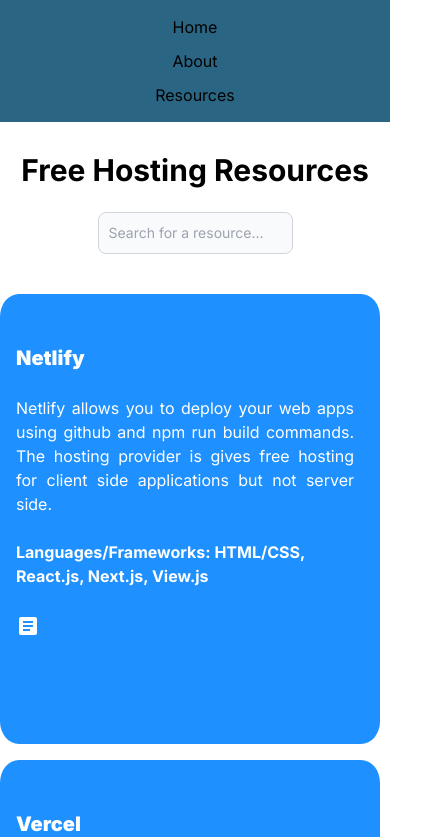
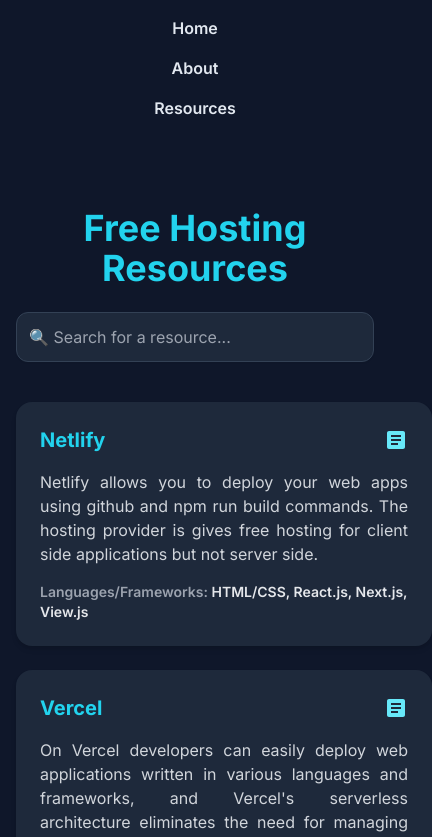
Before and after one commit to N00rAhmed/Free-Hosting-Services, a Next.js app: page /resources in a window 390 px wide. Shown: the top 837 px of the page, 432 px wide, since content can reach past the window. Built offline with nearby package versions, Linux system fonts and the light colour scheme.

Commit message:
added ui changes

```diff
--- a/app/footer/footer.css
+++ b/app/footer/footer.css
@@ -1,8 +1,26 @@
+.footer {
+  background-color: #0f172a; /* same as site background (slate-900) */
+  border-top: 1px solid #1e293b; /* subtle separator */
+  color: #e5e7eb; /* gray-200 */
+  text-align: center;
+  padding: 1.5rem;
+  margin-top: 2rem;
+  font-size: 0.95rem;
+}
 
-.footer {
-    padding-top: 40px;
-    text-align: center;
-    background-color: rgb(33, 33, 149);
-    height: 100px;
-    color: antiquewhite;
+.footer-text {
+  margin: 0;
+  font-weight: 500;
+  color: #cbd5e1; /* gray-300 */
 }
+
+.highlight {
+  color: #22d3ee; /* cyan accent to match theme */
+  font-weight: 600;
+}
+
+.footer-copy {
+  margin: 0.5rem 0 0;
+  font-size: 0.85rem;
+  color: #94a3b8; /* gray-400 */
+}
--- a/app/footer/page.tsx
+++ b/app/footer/page.tsx
@@ -1,23 +1,14 @@
-
 import './footer.css';
 
-function page() {
-
-    const currentYear = new Date().getFullYear();
-
+export default function Footer() {
+  const currentYear = new Date().getFullYear();
 
   return (
-    <div>
-        <br />
-        <div className='footer'>
-
-            <p>Built and designed by Noor Ahmed</p>
-            <p className="font-semibold">&copy; {currentYear} All Rights Reserved</p>
-
-        </div>
-
-    </div>
-  )
+    <footer className="footer">
+      <p className="footer-text">
+        🚀 Built and designed by <span className="highlight">Noor Ahmed</span>
+      </p>
+      <p className="footer-copy">&copy; {currentYear} All Rights Reserved</p>
+    </footer>
+  );
 }
-
-export default page
--- a/app/globals.css
+++ b/app/globals.css
@@ -2,52 +2,10 @@
 @tailwind components;
 @tailwind utilities;
 
-body{
-  /* background-color: #061629; */
+body {
+  @apply bg-slate-900 text-gray-100;
 }
 
-
-h1{
-  display: flex;
-  justify-content: center;
-  margin-top: 30px;
+h1 {
+  @apply flex justify-center mt-8;
 }
-/* .container{
-  display: flex;
-  justify-content: center;
-  flex-direction: column;
-  align-items: center;
-  background-color: bisque;
-} */
-/* .intro-container{
-  display: flex;
-  justify-content: center;
-  flex-direction: row;
-  align-items: center;
-  width: 60%;
-  text-align: center;
-
-  background-color: aqua;
-} */
-
-.intro-container{
-  display: flex;
-  justify-content: center;
-  text-align: center;
-}
-.intro{
-  width: 60%;
-}
-
-.button-container{
-  display: flex;
-  justify-content: center;
-
-  padding-top: 20px;
-}
-
-/* p{
-  width: 60%;
-  align-items: center;
-  text-align: center;
-} */
--- a/app/navbar/navbar.css
+++ b/app/navbar/navbar.css
@@ -2,35 +2,57 @@
   display: flex;
   justify-content: center;
   align-items: center;
-    background-color: #2a6684;
+  background-color: #0f172a; /* dark slate */
   width: 100%;
-    height: 100px;
-  }
-  .card {
-    display: flex;
-    justify-content: center;
+  height: 70px;
+  position: sticky;
+  top: 0;
+  z-index: 50;
+  gap: 2rem; /* spacing between links */
 }
 
-p{
-    margin-right: 10px;
-}
-.card p:hover{
-  color:aqua;
+.nav-link {
+  font-size: 1.1rem;
+  font-weight: 600;
+  color: #e2e8f0; /* gray-200 */
+  text-decoration: none;
+  position: relative;
+  transition: color 0.3s ease;
 }
 
+.nav-link:hover {
+  color: #22d3ee; /* cyan-400 */
+}
+
+.nav-link::after {
+  content: "";
+  position: absolute;
+  width: 0;
+  height: 2px;
+  display: block;
+  margin-top: 5px;
+  right: 0;
+  background: #22d3ee;
+  transition: width 0.3s ease;
+  -webkit-transition: width 0.3s ease;
+}
+
+.nav-link:hover::after {
+  width: 100%;
+  left: 0;
+  background: #22d3ee;
+}
+
+/* Mobile Responsive */
 @media (max-width: 600px) {
   .links-container {
     flex-direction: column;
     height: auto;
-      padding: 10px;
+    padding: 1rem;
+    gap: 1rem;
   }
 
-
-    .card {
-      flex-direction: column;
-    }
-
-    .card p {
-      margin: 5px 0;
+  .nav-link {
+    font-size: 1rem;
   }
 }
--- a/app/navbar/page.tsx
+++ b/app/navbar/page.tsx
@@ -1,12 +1,18 @@
-import Link from "next/link"
-import './navbar.css';
+import Link from "next/link";
+import "./navbar.css";
 
 export default function Navbar() {
   return (
-    <div className="links-container">
-        <Link className="card" href='/'><p>Home</p></Link>
-        <Link className="card" href='/about'><p>About</p></Link>
-        <Link className="card" href='/resources'><p>Resources</p></Link>
-    </div>
-  )
+    <nav className="links-container">
+      <Link className="nav-link" href="/">
+        Home
+      </Link>
+      <Link className="nav-link" href="/about">
+        About
+      </Link>
+      <Link className="nav-link" href="/resources">
+        Resources
+      </Link>
+    </nav>
+  );
 }
--- a/app/page.tsx
+++ b/app/page.tsx
@@ -5,26 +5,41 @@
 
 export default function Home() {
   return (
-    <div>
-      <Navbar/>
-      <h1 className="font-bold text-2xl">Free Hosting Services for devs </h1>
-      <br/>
+    <div className="min-h-screen flex flex-col bg-slate-900 text-gray-100">
+      <Navbar />
 
-      <div className='intro-container'>
-        <strong className='intro'>Welcome to Free Hosting Services for Devs
-          Here you will find hosting services without any cost.
-          Whether you&apos;re a seasoned coder or just starting out, our platform provides reliable, secure, and free hosting services.
-          Elevate your creations with our £0 hosting services today!</strong>
-      </div>
+      <main className="flex-grow flex flex-col items-center justify-center px-6 sm:px-12 py-16 text-center">
+        {/* Hero Title */}
+        <h1 className="font-extrabold text-4xl sm:text-5xl md:text-6xl text-cyan-400 mb-6">
+          Free Hosting Services for Devs
+        </h1>
 
-      <Link className='button-container' href='/about'>
-        <button className="bg-blue-500 hover:bg-blue-700 text-white font-bold py-2 px-4 rounded">
-          About
-        </button>
-      </Link>
+        {/* Intro Text */}
+        <div className="bg-slate-800 shadow-md rounded-2xl p-8 sm:p-12 max-w-3xl transition hover:shadow-cyan-500/30">
+          <p className="text-lg sm:text-xl text-gray-300 leading-relaxed">
+            Welcome to <span className="font-semibold text-cyan-300">Free Hosting Services for Devs</span>.
+            Here you will find hosting services at <span className="font-bold text-cyan-400">zero cost</span>.
+            Whether you&apos;re a seasoned coder or just starting out, our platform provides reliable, secure,
+            and free hosting services. Elevate your creations with our <span className="font-bold text-cyan-300">£0 hosting solutions</span> today!
+          </p>
+        </div>
+
+        {/* CTA Button */}
+        <div className="mt-10">
+          <Link href="/about">
+            <button
+              className="bg-gradient-to-r from-cyan-500 to-blue-600
+              hover:from-cyan-400 hover:to-blue-500
+              text-white font-bold py-3 px-8 rounded-xl shadow-md
+              hover:shadow-cyan-500/40 transition duration-300"
+            >
+              Learn More
+            </button>
+          </Link>
+        </div>
+      </main>
 
       <Footer />
-
     </div>
-  )
+  );
 }
--- a/app/resources/page.tsx
+++ b/app/resources/page.tsx
@@ -6,76 +6,73 @@
 import ArticleIcon from '@mui/icons-material/Article';
 import { useState, useEffect } from 'react';
 
-
 export default function Page() {
-
   const [searchTerm, setSearchTerm] = useState('');
-  const [filteredData, setFilteredData] = useState(data)
+  const [filteredData, setFilteredData] = useState(data);
 
   useEffect(() => {
-    const filteredData = () => {
     const filtered = data.filter((item) =>
       item.title.toLowerCase().includes(searchTerm.toLowerCase()) ||
       item.technologies.toLowerCase().includes(searchTerm.toLowerCase())
-
     );
     setFilteredData(filtered);
-    }
-    filteredData();
   }, [searchTerm]);
 
+  return (
+    <div className="min-h-screen flex flex-col bg-slate-900 text-gray-100">
+      <Navbar />
 
-  return (
-    <div>
-      <Navbar/>
+      <main className="flex-grow px-4 sm:px-8 md:px-16 py-10">
+        <h1 className="font-bold text-4xl text-center mb-6 text-cyan-400">
+          Free Hosting Resources
+        </h1>
 
-      <h1 className="font-bold text-3xl">Free Hosting Resources</h1>
-
-      <br />
-
-      <div className='resource-info'>
-        <div className="flex items-center justify-center pb-10">
+        <div className="flex items-center justify-center mb-10">
           <input
-            className="bg-gray-50 border border-gray-300
-             text-gray-900 text-sm rounded-lg focus:ring-blue-500 focus:border-blue-500 block w-1/2 p-2.5
-              dark:border-gray-600 dark:placeholder-gray-400 dark:text-black
-               dark:focus:ring-blue-500 dark:focus:border-blue-500"
+            className="bg-slate-800 border border-slate-700 shadow-sm
+            text-gray-200 text-base rounded-xl focus:ring-cyan-500 focus:border-cyan-500
+            block w-full sm:w-1/2 p-3 transition duration-200"
             type="text"
             id="search"
             name="search"
-            placeholder="Search for a resource..."
+            placeholder="🔍 Search for a resource..."
             value={searchTerm}
             onChange={(e) => setSearchTerm(e.target.value)}
           />
         </div>
 
-        <ul>
+        <ul className="grid gap-6 sm:grid-cols-2 lg:grid-cols-3 max-w-7xl mx-auto">
           {filteredData.map((item, index) => (
-            <li className="transition duration-500 hover:scale-105" key={index}>
-              <a className="hover:text-blue-900 font-extrabold text-xl" href={item.link} target="_blank"><strong>{item.title}</strong></a>
-              <br />
-              <br />
-              <p className="text-justify">{item.content}</p>
-              <br />
-              <p className="font-bold">Languages/Frameworks: {item.technologies}</p>
-              <br />
+            <li
+              key={index}
+              className="bg-slate-800 shadow-md rounded-2xl p-6 flex flex-col
+              transition-transform transform hover:scale-105 hover:shadow-cyan-500/30"
+            >
+              <div className="flex items-center justify-between mb-4">
+                <a
+                  href={item.link}
+                  target="_blank"
+                  className="text-xl font-bold text-cyan-400 hover:underline"
+                >
+                  {item.title}
+                </a>
+                <ArticleIcon className="text-cyan-300" />
+              </div>
 
-              {/* <button
-                type="button"
-                className="text-white bg-gradient-to-r from-cyan-400 via-cyan-500 to-cyan-400 hover:bg-gradient-to-br focus:ring-4 focus:outline-none focus:ring-cyan-300 dark:focus:ring-cyan-800  font-medium rounded-lg text-sm px-5 py-2.5 text-center me-2 mb-2">
-                Instructions
-              </button> */}
+              <p className="text-gray-300 flex-grow text-justify">
+                {item.content}
+              </p>
 
-              <ArticleIcon />
-
+              <p className="mt-4 text-sm font-semibold text-gray-400">
+                Languages/Frameworks:{" "}
+                <span className="text-gray-200">{item.technologies}</span>
+              </p>
             </li>
           ))}
-
         </ul>
-
-      </div>
+      </main>
 
       <Footer />
     </div>
-  )
+  );
 }
--- a/app/resources/resources.css
+++ b/app/resources/resources.css
@@ -1,48 +1,10 @@
-
-.resource-container{
-    display: flex;
-    justify-content: center;
-    text-align: center;
-    margin-top: 25px;
+/* You can keep only what's necessary */
+.resource-container {
+  display: flex;
+  justify-content: center;
+  text-align: center;
+  margin-top: 25px;
 }
-.info{
-    width: 55%;
+.info {
+  width: 55%;
 }
-
-
-/* .resource-info{
-  margin-top:35px;
-}
-
-a{
-  font-size: 23px;
-} */
-
-li {
-    background-color: dodgerblue;
-    color: white;
-    padding: 1rem;
-    border-radius: 5%;
-    height: 450px;
-    padding-top: 50px;
-    width: 380px;
-    /* height: 4rem; */
-  }
-
- ul {
-    max-width: 1200px;
-    margin: 0 auto;
-    display: grid;
-    gap: 1rem;
-  }
-
-  @media (min-width: 600px) {
-    ul {
-      grid-template-columns: repeat(2, 1fr);
-    }
-  }
-  @media (min-width: 900px) {
-    ul {
-      grid-template-columns: repeat(3, 1fr);
-    }
-  }
```
Also changed, not shown: app/about/about.css (+9 -8 lines), app/about/page.tsx (+17 -10 lines). Lines whose indentation alone changed are shown as unchanged.
